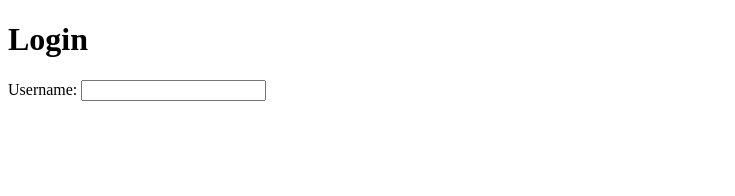
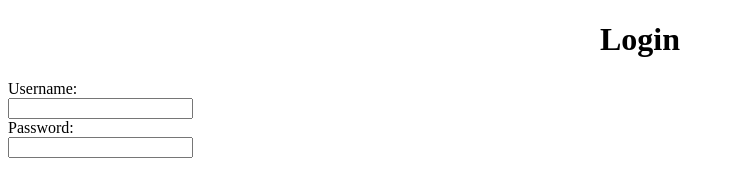
Before and after one commit to iamneo-production/cedaecbdcebf305677662bfdbccbfebeddone, a plain HTML site: page public/index.html in a window 1280 px wide. Shown: the whole page, without its empty margins (0-735 px from the left). Drawn offline with Linux system fonts and the light colour scheme.

Commit message:
Backup Commit

```diff
--- a/public/index.html
+++ b/public/index.html
@@ -11,10 +11,15 @@
 </head>
 <body>
   <div class="container">
-    <h1>Login</h1>
+    <h1 align="center">Login</h1>
     <form>
-      <label display="block">Username:</label>
+      <label display="block">Username:</label><br>
       <input type ="text" name="username" required="required" required>
+      <br>
+      <label display="block">Password:</label><br>
+      <input type ="text" name="password" required="required" required>
+      <br>
+
     </form>
   </div>
 
```
